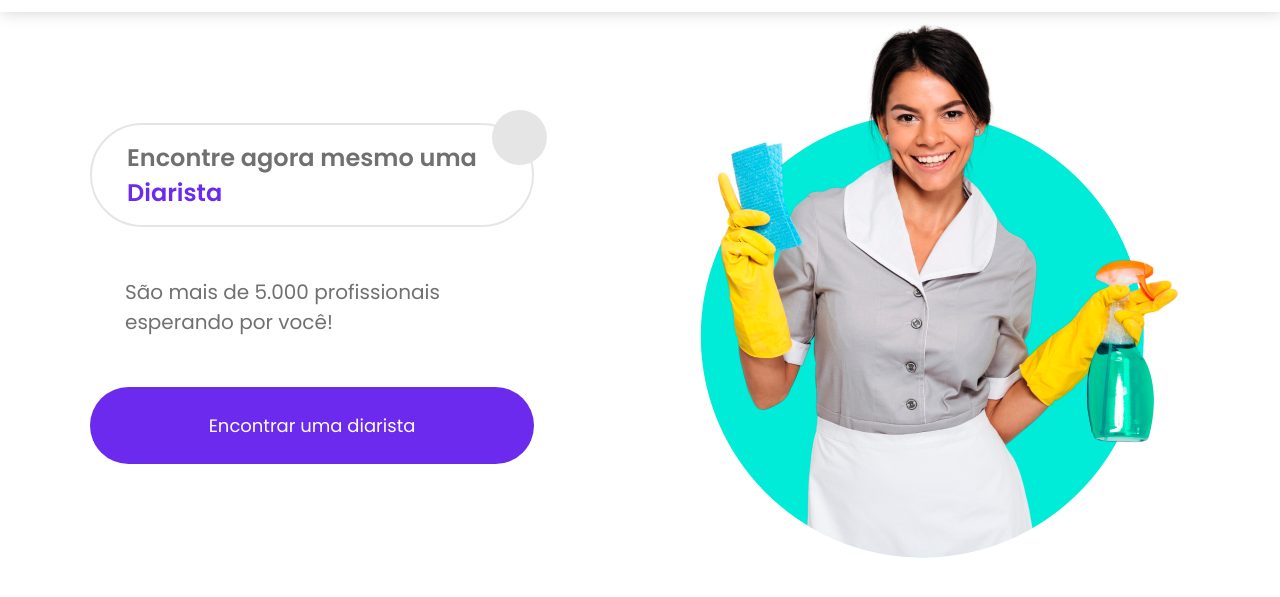
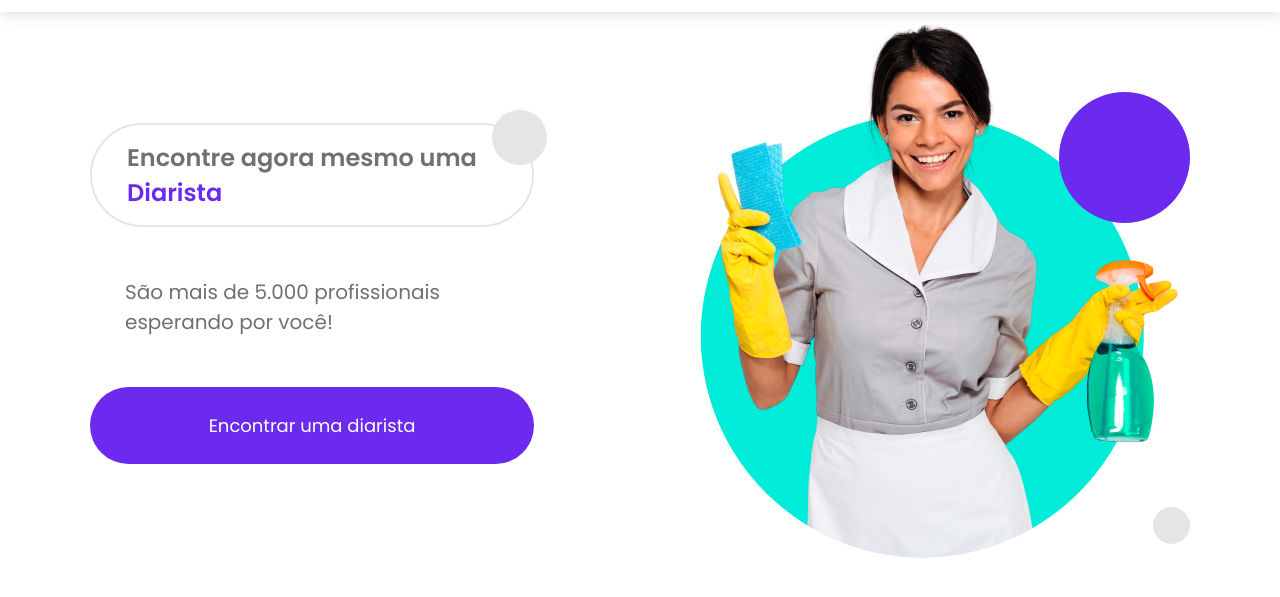
Before and after one commit to lucasfelps1/e-diaristas, a plain HTML site: page index.html in a window 1280 px wide. Shown: the part 63-660 px from the top of the page. Drawn offline with Linux system fonts and the light colour scheme.

Commit message:
finishing the first section

```diff
--- a/css/home.css
+++ b/css/home.css
@@ -70,6 +70,7 @@ header {
     display: flex;
     justify-content: space-between;
     align-items: center;
+    position: relative;
 }
 
 .principal-description {
@@ -120,3 +121,26 @@ header {
     font-size: 18px;
     border-radius: 50px;
 }
+
+.principal-image::after,
+.principal-image::before {
+    content: '';
+    position: absolute;
+    right: 0;
+    border-radius: 50%;
+}
+
+.principal-image::before {
+    width: 131px;
+    height: 131px;
+    background-color: #6B2AEE;
+    top: 80px;
+}
+
+.principal-image::after {
+    width: 37px;
+    height: 37px;
+    background-color: var(--light-grey);
+    bottom: 30px;
+    z-index: 500;
+}
```
